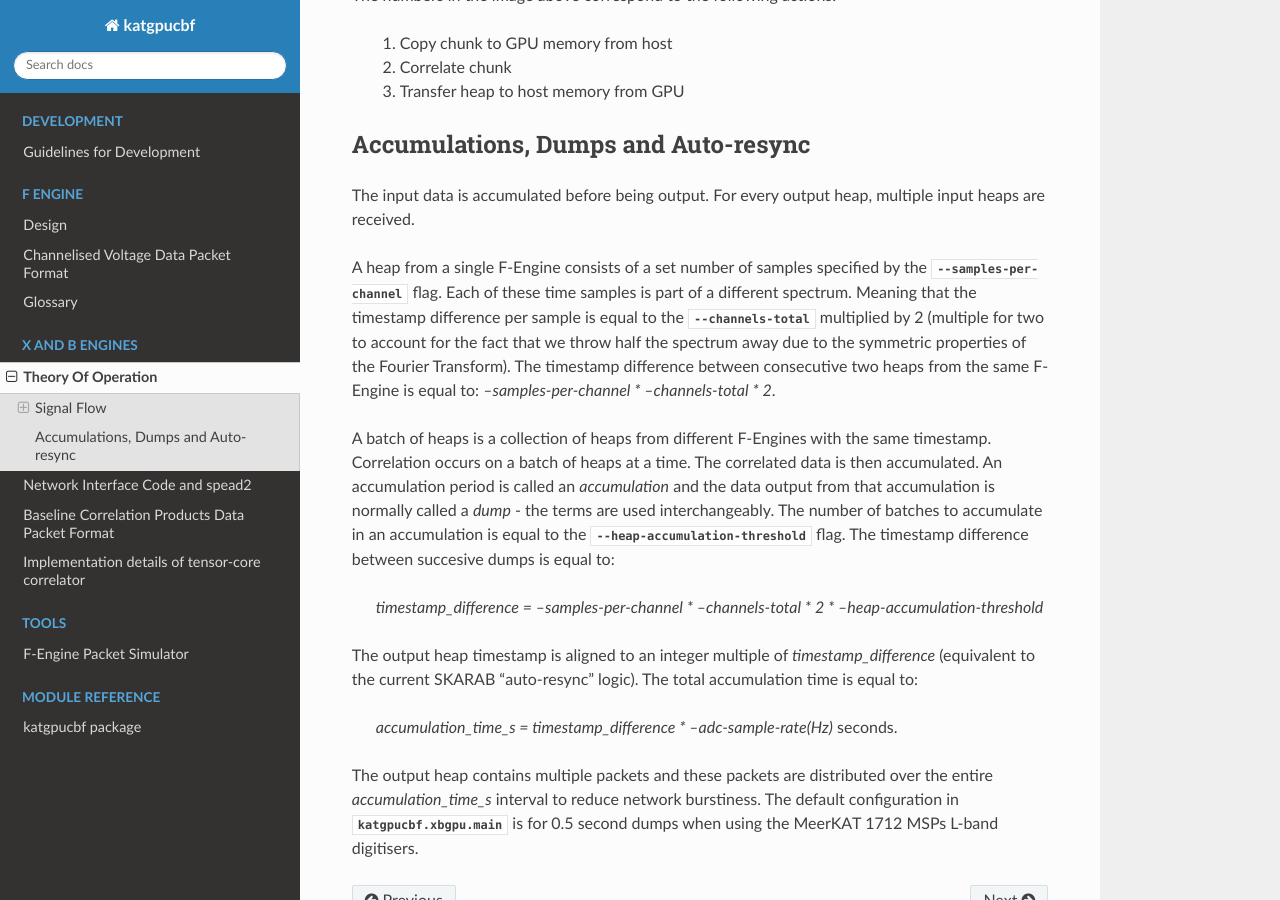
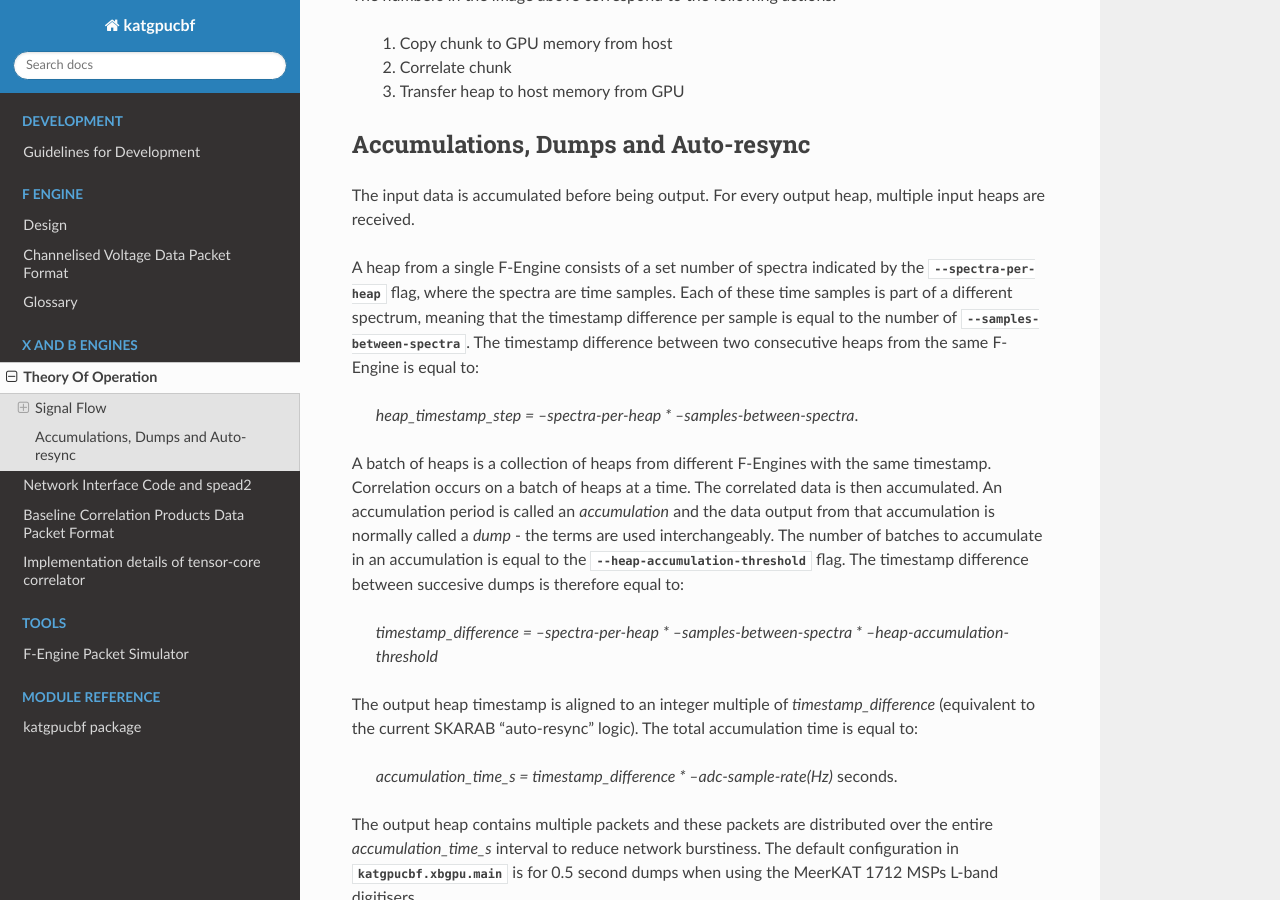
Before and after one commit to ska-sa/katgpucbf, a Sphinx documentation site: the page built from doc/xbgpu.theory.rst, in a window 1280 px wide and 900 px high, scrolled down 2579 px. Built offline with Sphinx 7.4.7 and the Read the Docs theme 2.0.0, drawn with Linux system fonts in a browser that asks for light colours; formulas are drawn with MathJax 3; the version number could not be read and is left out.

Commit message:
Update naming conventions in xbgpu.theory document
Resolves: NGC-294.

```diff
--- a/doc/xbgpu.theory.rst
+++ b/doc/xbgpu.theory.rst
@@ -92,13 +92,13 @@ Accumulations, Dumps and Auto-resync
 The input data is accumulated before being output. For every output heap,
 multiple input heaps are received.
 
-A heap from a single F-Engine consists of a set number of samples specified by
-the :option:`!--samples-per-channel` flag. Each of these time samples is part of a
-different spectrum. Meaning that the timestamp difference per sample is equal to
-the :option:`!--channels-total` multiplied by 2 (multiple for two to account for the fact
-that we throw half the spectrum away due to the symmetric properties of the
-Fourier Transform). The timestamp difference between consecutive two heaps from
-the same F-Engine is equal to: `--samples-per-channel * --channels-total * 2`.
+A heap from a single F-Engine consists of a set number of spectra indicated by
+the :option:`!--spectra-per-heap` flag, where the spectra are time samples. Each of
+these time samples is part of a different spectrum, meaning that the timestamp
+difference per sample is equal to the number of :option:`!--samples-between-spectra`.
+The timestamp difference between two consecutive heaps from the same F-Engine is equal to:
+
+  `heap_timestamp_step = --spectra-per-heap * --samples-between-spectra`.
 
 A batch of heaps is a collection of heaps from different F-Engines with the same
 timestamp. Correlation occurs on a batch of heaps at a time. The correlated data
@@ -106,9 +106,9 @@ is then accumulated. An accumulation period is called an :dfn:`accumulation` and
 the data output from that accumulation is normally called a :dfn:`dump` - the terms
 are used interchangeably. The number of batches to accumulate in an accumulation
 is equal to the :option:`!--heap-accumulation-threshold` flag. The timestamp difference
-between succesive dumps is equal to:
+between succesive dumps is therefore equal to:
 
-  `timestamp_difference = --samples-per-channel * --channels-total * 2 * --heap-accumulation-threshold`
+  `timestamp_difference = --spectra-per-heap * --samples-between-spectra * --heap-accumulation-threshold`
 
 The output heap timestamp is aligned to an integer multiple of
 `timestamp_difference` (equivalent to the current SKARAB "auto-resync" logic).
```
